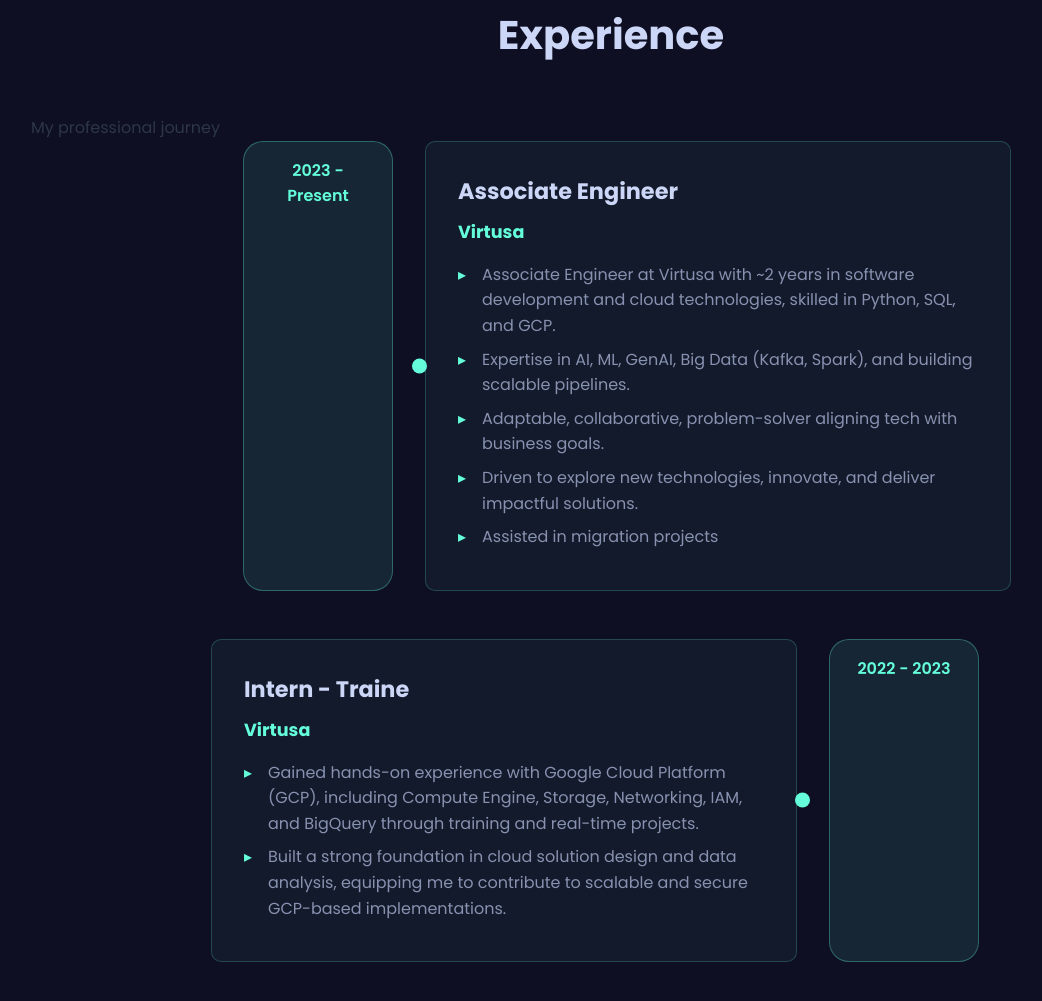
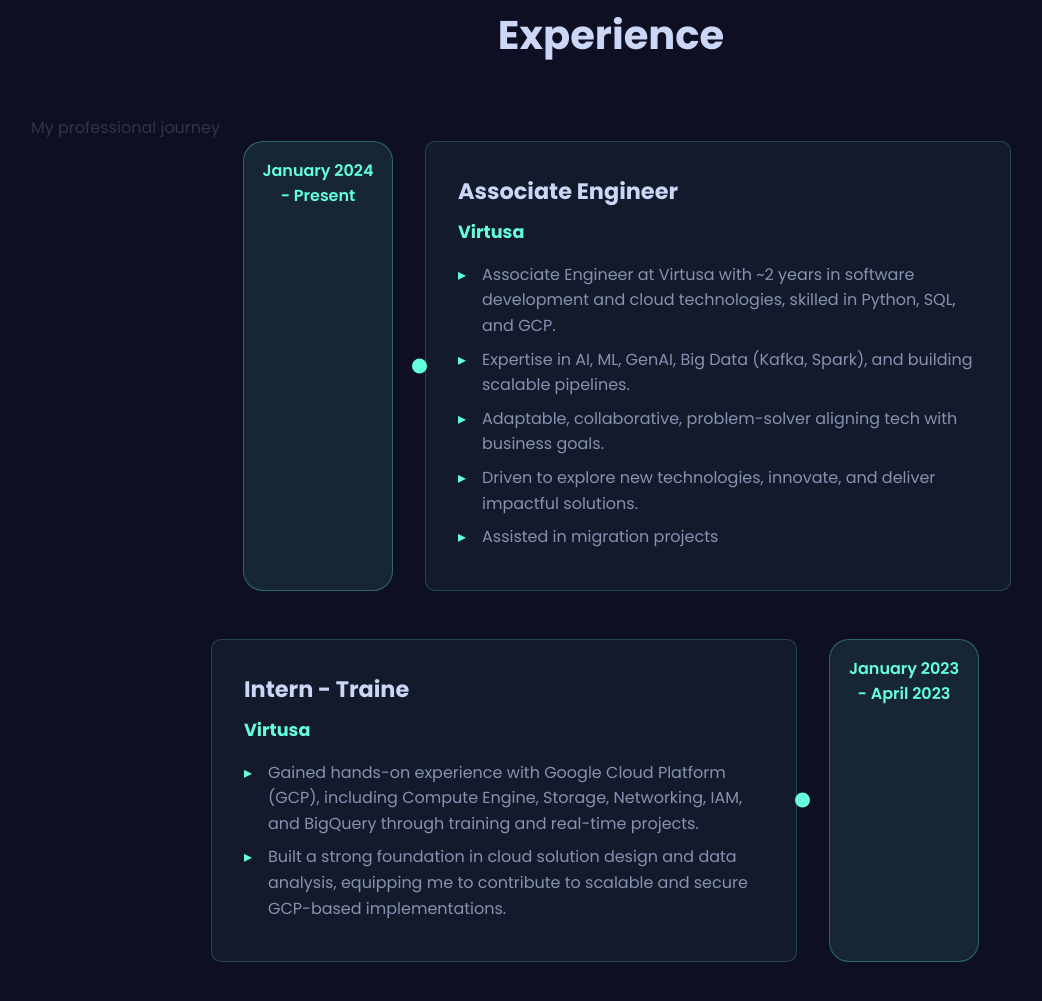
Before and after one commit to SaiKiran20011060/Sai-Kiran-s-Portfolio, a plain HTML site: page index.html in a window 1280 px wide. Shown: the part 1961-2962 px from the top of the page, without its empty margins (29-1071 px from the left). Drawn offline with Linux system fonts and the light colour scheme; animation ran at ten frames a second.

Commit message:
Update index.html

```diff
--- a/index.html
+++ b/index.html
@@ -182,7 +182,7 @@
             </div>
             <div class="timeline">
                 <div class="timeline-item">
-                    <div class="timeline-date">2023 - Present</div>
+                    <div class="timeline-date">January 2024 - Present</div>
                     <div class="timeline-content">
                         <h3>Associate Engineer</h3>
                         <h4>Virtusa</h4>
@@ -196,7 +196,7 @@
                     </div>
                 </div>
                 <div class="timeline-item">
-                    <div class="timeline-date">2022 - 2023</div>
+                    <div class="timeline-date">January 2023 - April 2023</div>
                     <div class="timeline-content">
                         <h3>Intern - Traine</h3>
                         <h4>Virtusa</h4>
```
